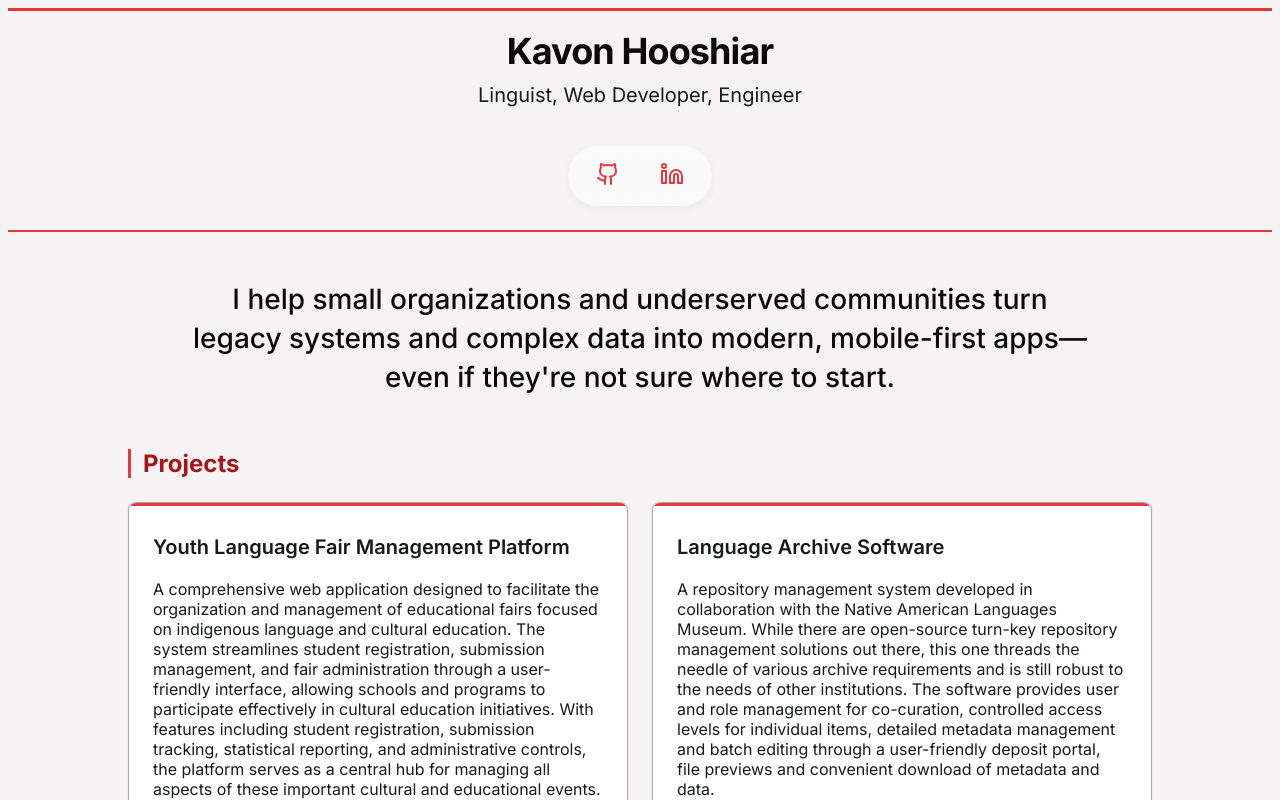
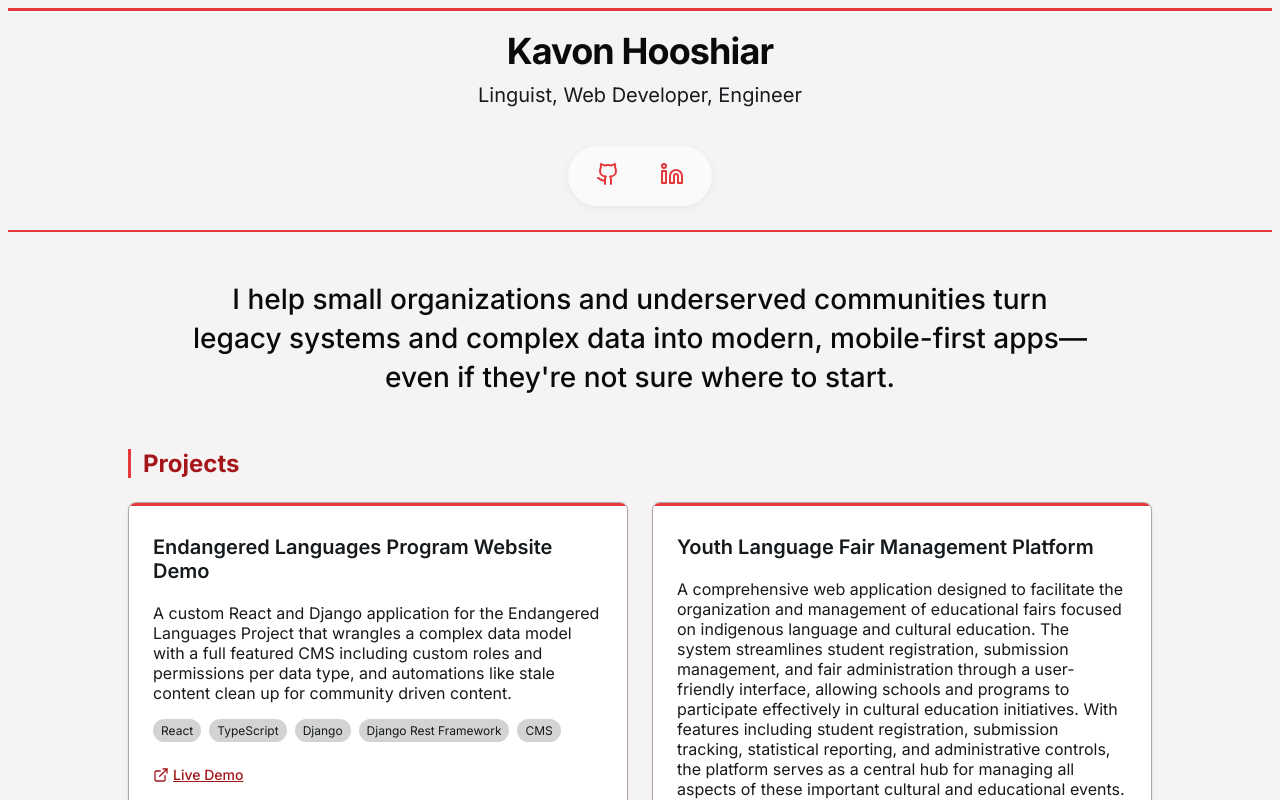
Before and after one commit to kavonjon/kavonjon.github.io, a Next.js app: page / in a window 1280 px wide. Shown: the top 800 px of the page. Built offline with nearby package versions, Linux system fonts and the light colour scheme; no server answers.

Commit message:
added card

```diff
--- a/src/app/page.tsx
+++ b/src/app/page.tsx
@@ -18,6 +18,12 @@ export default function Home() {
   }, []);
 
   const projects = [
+    {
+      title: "Endangered Languages Program Website Demo",
+      description: "A custom React and Django application for the Endangered Languages Project that wrangles a complex data model with a full featured CMS including custom roles and permissions per data type, and automations like stale content clean up for community driven content.",
+      tags: ["React", "TypeScript", "Django", "Django Rest Framework", "CMS"],
+      demoUrl: "https://elp-demo.kavonhooshiar.com"
+    },
     {
       title: "Youth Language Fair Management Platform",
       description: "A comprehensive web application designed to facilitate the organization and management of educational fairs focused on indigenous language and cultural education. The system streamlines student registration, submission management, and fair administration through a user-friendly interface, allowing schools and programs to participate effectively in cultural education initiatives. With features including student registration, submission tracking, statistical reporting, and administrative controls, the platform serves as a central hub for managing all aspects of these important cultural and educational events. \n\nIt is currently used by The Sam Noble Museum for the Oklahoma Native American Youth Language Fair.",
```
